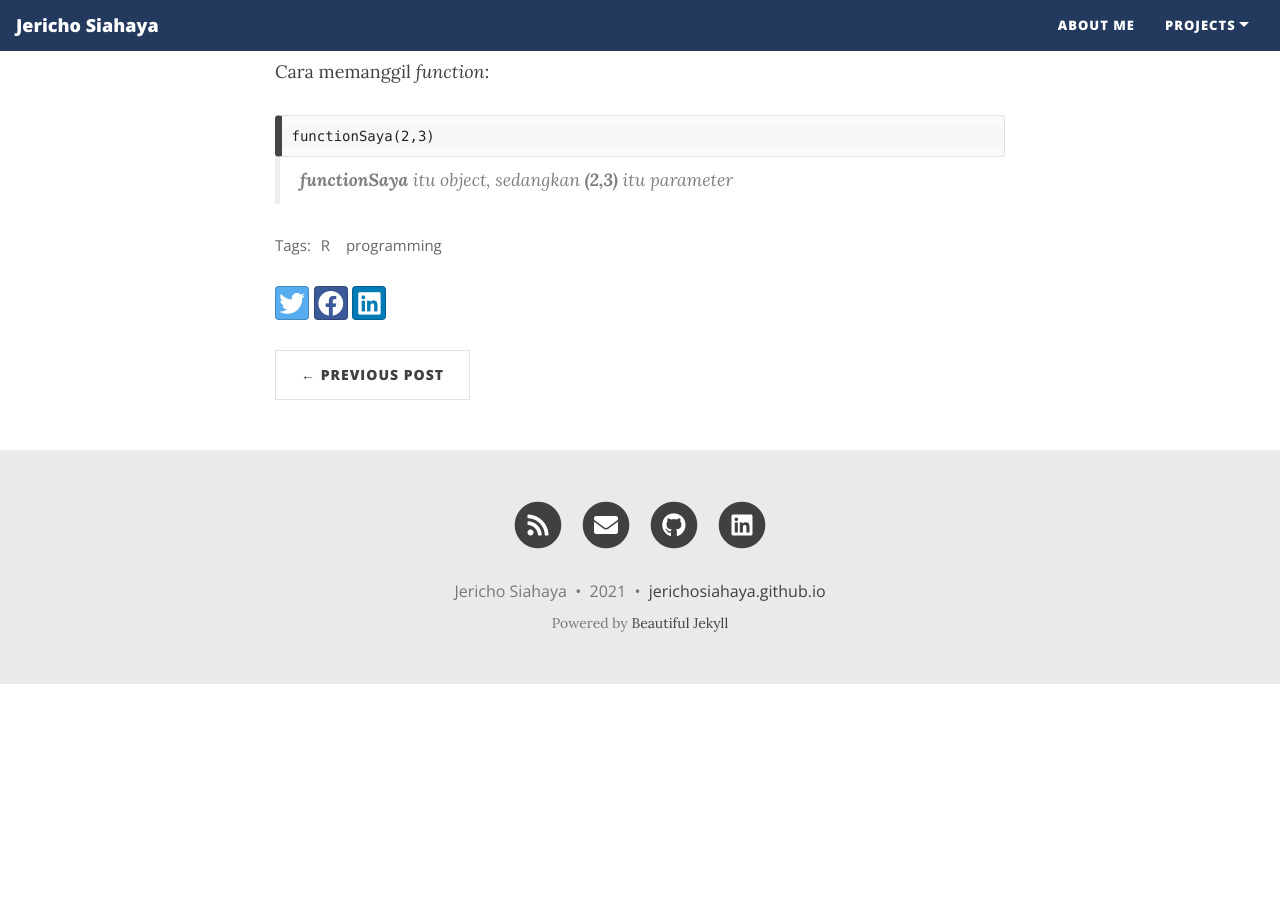
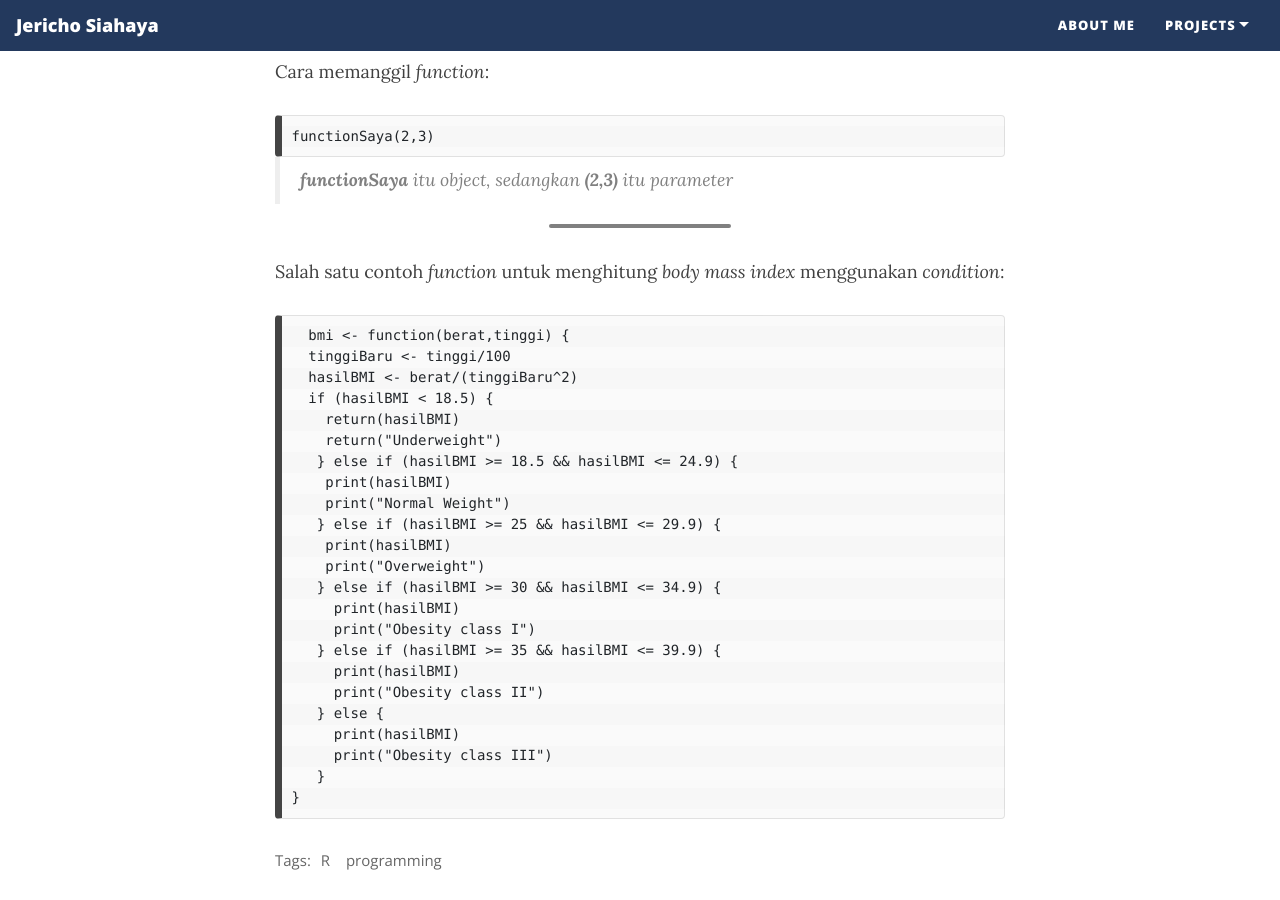
Before and after one commit to jerichosiahaya/jerichosiahaya.github.io, a Jekyll site: the page built from _posts/2021-01-25-membuat-function-menggunakan-bahasa-pemrograman-R.md, in a window 1280 px wide and 900 px high, scrolled down 2637 px. Built offline with Jekyll 4.4.1, drawn with Linux system fonts in a browser that asks for light colours; nearby versions of some CDN libraries; before the commit the page ends 3321 px from its top, so only the background shows below that.

Commit message:
Update 2021-01-25-membuat-function-menggunakan-bahasa-pemrograman-R.md

```diff
--- a/_posts/2021-01-25-membuat-function-menggunakan-bahasa-pemrograman-R.md
+++ b/_posts/2021-01-25-membuat-function-menggunakan-bahasa-pemrograman-R.md
@@ -70,3 +70,32 @@ Cara memanggil *function*:
 
 
 >  ***functionSaya** itu object, sedangkan  **(2,3)** itu parameter*
+
+---
+Salah satu contoh *function* untuk menghitung *body mass index* menggunakan *condition*:
+
+
+
+      bmi <- function(berat,tinggi) {
+      tinggiBaru <- tinggi/100
+      hasilBMI <- berat/(tinggiBaru^2)
+      if (hasilBMI < 18.5) {
+        return(hasilBMI)
+        return("Underweight")
+       } else if (hasilBMI >= 18.5 && hasilBMI <= 24.9) {
+        print(hasilBMI)
+        print("Normal Weight")
+       } else if (hasilBMI >= 25 && hasilBMI <= 29.9) {
+        print(hasilBMI)
+        print("Overweight")
+       } else if (hasilBMI >= 30 && hasilBMI <= 34.9) {
+         print(hasilBMI)
+         print("Obesity class I")
+       } else if (hasilBMI >= 35 && hasilBMI <= 39.9) {
+         print(hasilBMI)
+         print("Obesity class II")
+       } else {
+         print(hasilBMI)
+         print("Obesity class III")
+       }
+    }
```
